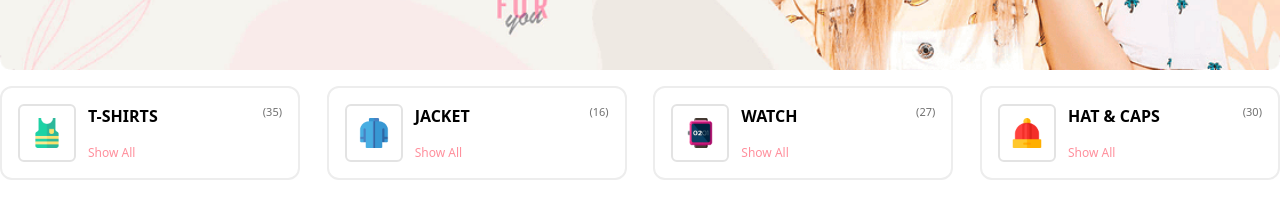
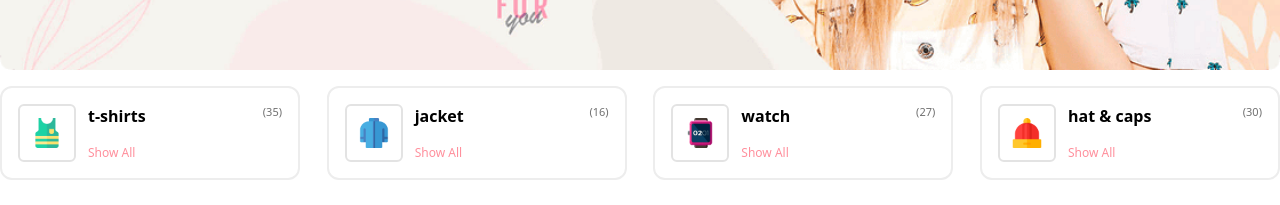
Before and after one commit to zahranoori1996/zarashop, a React (Vite) app: page / in a window 1280 px wide. Shown: the part 624-829 px from the top of the page. Built offline with nearby package versions, Linux system fonts and the light colour scheme.

Commit message:
create Category component & edit PopularCategory component

```diff
--- /dev/null
+++ b/src/components/Category/Category.tsx
@@ -0,0 +1,11 @@
+import React from 'react'
+
+function Category() {
+  return (
+    <div>
+
+    </div>
+  )
+}
+
+export default Category
--- /dev/null
+++ b/src/components/PopularCategory/ACategory.tsx
@@ -0,0 +1,27 @@
+import { Link } from "react-router-dom";
+interface IACategory {
+  imageSrc: string;
+  nameCategory: string;
+  path: string;
+  count: number;
+}
+function ACategory({ imageSrc, nameCategory, path, count }: IACategory) {
+  return (
+    <div className="border-[#EDEDED] border-2 p-4 flex rounded-xl w-[300px] min-w-[200px] justify-between">
+      <div className="flex gap-3">
+        <div className="p-3 border-[#e3e3e3] border-2 rounded-md">
+          <img className="w-[30px]" src={imageSrc} />
+        </div>
+        <div className="text-left flex flex-col gap-4">
+          <h3 className="font-semibold ">{nameCategory}</h3>
+          <Link to={path} className="text-[12px] text-[#FF8F9C]">
+            Show All
+          </Link>
+        </div>
+      </div>
+      <div className="text-[11px] text-[#707070]">({count})</div>
+    </div>
+  );
+}
+
+export default ACategory;
--- a/src/components/PopularCategory/PopularCategory.tsx
+++ b/src/components/PopularCategory/PopularCategory.tsx
@@ -1,6 +1,5 @@
-import React from "react";
 import Container from "../Container/Container";
-import { Link } from "react-router-dom";
+import ACategory from "./ACategory";
 
 function PopularCategory() {
   const dataPouplarCategory = [
@@ -9,51 +8,37 @@ function PopularCategory() {
       nameCategory: "t-shirts",
       count: 35,
       imageSrc: "./src/assets/icons/tee.png",
-      path: "tshirts",
+      path: "/tshirts",
     },
     {
       id: 2,
       nameCategory: "jacket",
       count: 16,
       imageSrc: "./src/assets/icons/jacket.png",
-      path: "jackets",
+      path: "/jackets",
     },
     {
       id: 3,
       nameCategory: "watch",
       count: 27,
       imageSrc: "./src/assets/icons/watch.png",
-      path: "watchs",
+      path: "/watchs",
     },
     {
       id: 4,
       nameCategory: "hat & caps",
       count: 30,
       imageSrc: "./src/assets/icons/hat.png",
-      path: "hats",
+      path: "/hats",
     },
   ];
   return (
     <Container>
-     <div className="py-4 flex gap-4 justify-between flex-wrap max-lg:justify-center">
-        {
-            dataPouplarCategory.map((category,index)=>(
-                <div key={index} className="border-[#EDEDED] border-2 p-4 flex rounded-xl w-[300px] min-w-[200px] justify-between">
-                   <div className="flex gap-3">
-                   <div className="p-3 border-[#e3e3e3] border-2 rounded-md">
-                        <img className="w-[30px]" src={category.imageSrc}/>
-                    </div>
-                    <div className="text-left flex flex-col gap-4">
-                        <h3 className="font-semibold ">{category.nameCategory.toLocaleUpperCase()}</h3>
-                        <Link to={category.path} className="text-[12px] text-[#FF8F9C]">Show All</Link>
-                    </div>
-                   </div>
-                    <div className="text-[11px] text-[#707070]">({category.count})</div>
-
-                </div>
-            ))
-        }
-    </div>
+      <div className="py-4 flex gap-4 justify-between flex-wrap max-lg:justify-center">
+        {dataPouplarCategory.map((category,index) => (
+          <ACategory key={index} {...category} />
+        ))}
+      </div>
     </Container>
   );
 }
```
